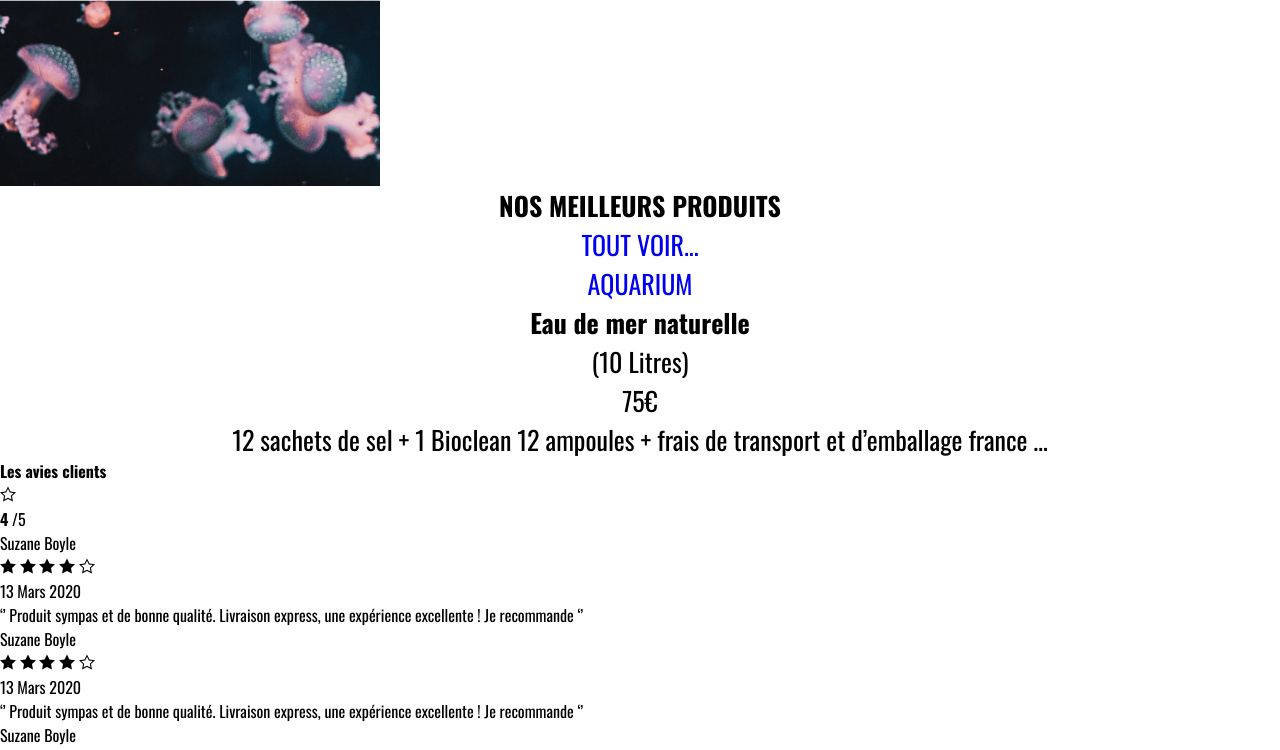
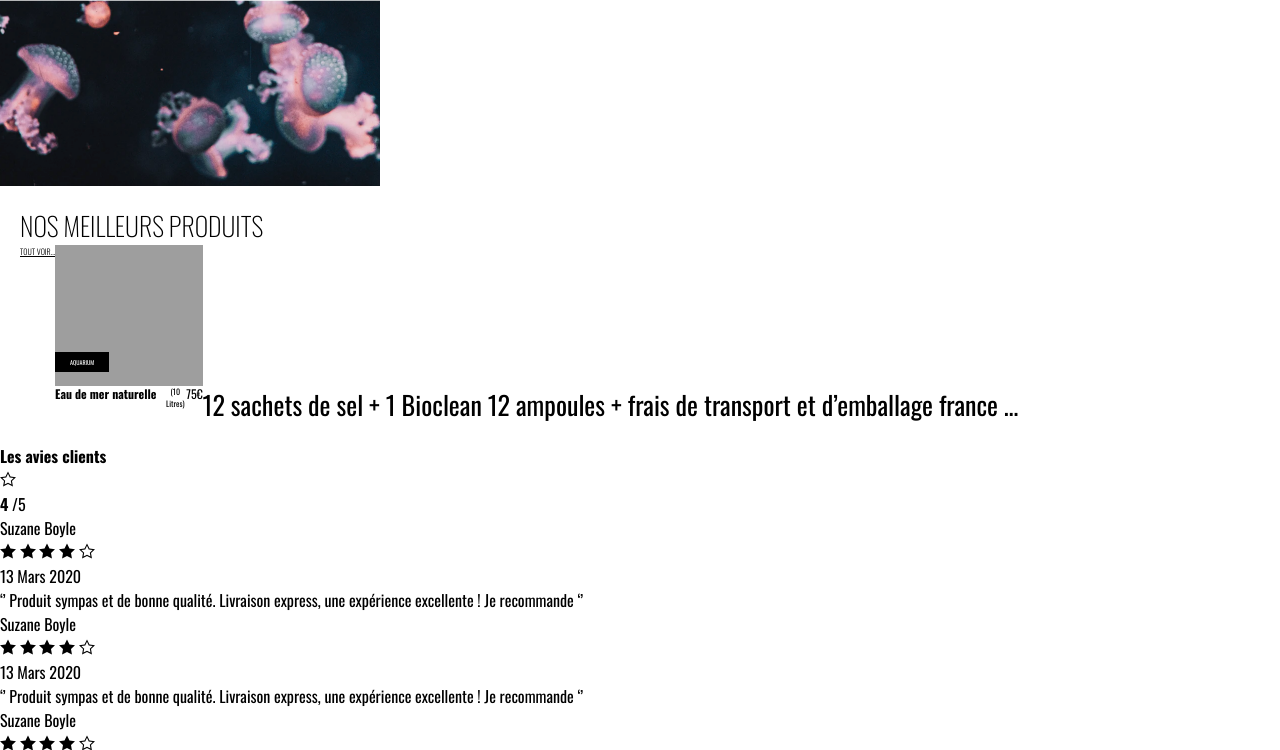
Before and after one commit to ivan-00/Integration_JELLYFICH, a PHP site: page / in a window 1280 px wide. Shown: the part 533-1283 px from the top of the page. Run offline with PHP 8.4, Linux system fonts and the light colour scheme; grey boxes are pictures that could not be loaded.

Commit message:
section article

```diff
--- a/style.css
+++ b/style.css
@@ -56,7 +56,6 @@ nav {
 .navbar-nav {
   display: flex;
   flex-direction: column;
-  align-items: center;
   margin-left: auto;
   position: fixed;
   width: 100%;
@@ -177,7 +176,70 @@ a:hover {
 .best_product {
   font-size: 26px;
   text-align: center;
+  display: flex;
+  flex-wrap: wrap;
+  padding: 20px 20px;
 }
-
-ul.navbar-nav {
+.best_product h4 {
+  font-size: 26px;
+  font-weight: 200;
+  width: 100%;
+  text-align: left;
 }
+.best_product .link-article {
+  font-size: 8px;
+  font-weight: 300;
+  color: black;
+  text-decoration-line: underline;
+}
+.best_product a:hover {
+  font-weight: 400;
+}
+/* Article  */
+.best_product article {
+  display: flex;
+  flex-wrap: wrap;
+}
+/* le cadre des articles */
+.best_product .int-article {
+  display: flex;
+}
+/* le cadre des articles */
+.int-article {
+  position: relative;
+  height: 140px;
+  width: 100%;
+}
+.img-article {
+  background-image: url(img/article_4.png);
+  width: 148px;
+  height: 141px;
+  background-size: cover;
+}
+.etiquette_article {
+  position: absolute;
+  display: flex;
+  align-items: center;
+  background-color: black;
+  color: white;
+  padding: 10px 15px;
+  font-size: 6px;
+  width: auto;
+  height: 14px;
+  text-align: center;
+  left: 0;
+  bottom: 13px;
+}
+.bloc_title_article {
+  display: flex;
+  flex-wrap: nowrap;
+  font-size: 12px;
+}
+.title_article {
+  font-size: 12px;
+  width: 100%;
+  text-align: left;
+}
+.details_title_article {
+  font-size: 8px;
+}
```
